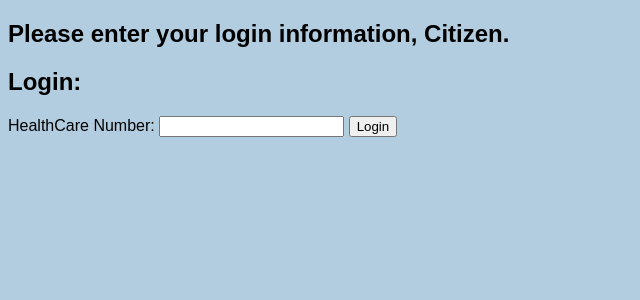
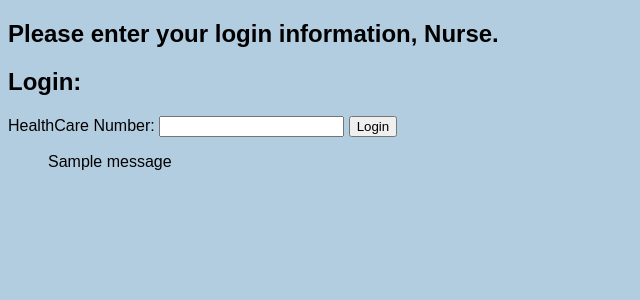
Before and after one commit to tyleryip/vaccine-tracking-app, a Django app: page /nurse/ in a window 1280 px wide. Shown: the top 300 px of the page, without its empty margins (0-640 px from the left). Run offline with Django 3.2, Linux system fonts and the light colour scheme; tables that the repository leaves empty hold one stand-in row (values such as "Sample post"); one stand-in notice (Sample message) is shown.

Commit message:
Finished the login functionality for both Nurse and Civilian

```diff
--- a/cpsc471-project/tracker/templates/tracker/civilianlogin.html
+++ b/cpsc471-project/tracker/templates/tracker/civilian_login.html
@@ -20,15 +20,25 @@
 
     <!-- Enter Login information for the citizen to access their information -->
     <div>
+
+
         <h2> Login: </h2>
         <form method="POST">
             {% csrf_token %}
             <label for="civ-hcc"> HealthCare Number: </label>
-            <input type="number" id="civ-hcc" name="civ-hcc">
+            <input type="number" id="civ-hcc" name="civ-hcc" required>
             <button type="submit">Login</button>
         </form>
 
     </div>
 
+    {% if messages %}
+    <ul>
+      {% for message in messages %}
+        {{ message }}
+      {% endfor %}
+    </ul>
+    {% endif %}
+
   </body>
 </html>
--- /dev/null
+++ b/cpsc471-project/tracker/templates/tracker/nurse_login.html
@@ -0,0 +1,44 @@
+{% load static %}
+
+<!DOCTYPE html>
+<html lang="en">
+  <head>
+    <meta charset="UTF-8" />
+    <meta http-equiv="X-UA-Compatible" content="IE=edge" />
+    <meta name="viewport" content="width=device-width, initial-scale=1.0" />
+    <title>Nurse Login</title>
+    <link
+      rel="stylesheet"
+      type="text/css"
+      href="{% static 'tracker/index.css' %}"
+    />
+  </head>
+  <body>
+    <div>
+        <h2> Please enter your login information, Nurse. </h2>
+    </div>
+
+    <!-- Enter Login information for the citizen to access their information -->
+    <div>
+
+
+        <h2> Login: </h2>
+        <form method="POST">
+            {% csrf_token %}
+            <label for="nurse-hcc"> HealthCare Number: </label>
+            <input type="number" id="nurse-hcc" name="nurse-hcc" required>
+            <button type="submit">Login</button>
+        </form>
+
+    </div>
+
+    {% if messages %}
+    <ul>
+      {% for message in messages %}
+        {{ message }}
+      {% endfor %}
+    </ul>
+    {% endif %}
+
+  </body>
+</html>
--- a/cpsc471-project/tracker/views.py
+++ b/cpsc471-project/tracker/views.py
@@ -11,6 +11,7 @@ from .forms import hcc_form
 from django.http import HttpResponse
 
 from django.contrib.auth import login
+from django.contrib import messages
 
 
 # Main page to pick which user type you are, also display information about the website
@@ -20,19 +21,52 @@ def index_view(request):
 
 # Login screen for nurses
 def nurse_login(request):
-    return render(request, 'tracker/civilianlogin.html')
+    error = False
+    if request.method == 'POST':
+        form = hcc_form(request.POST)
+        if form.is_valid():
+            hcc_no = int(request.POST.get('nurse-hcc'))
+            print('Number in form is: ' + str(hcc_no))
+
+            #Now that we got the information, find the corresponding
+            try:
+                my_nurse = Nurse.objects.get(hcc_no = hcc_no)
+            except Nurse.DoesNotExist:
+                #if Nurse does not exist, then return error screen but let them login
+                error = True
+                messages.error(request, "Specified HealthCare Number does not exist! Please Register or Login with a valid HealthCare Number.")
+            if error == False:
+                return redirect(str(hcc_no)+'/')
+
+    else:
+        form = hcc_form()
+
+    return render(request, 'tracker/nurse_login.html')
 
 # Login screen for civilian
 def civilian_login(request):
+    error = False
     if request.method == 'POST':
         form = hcc_form(request.POST)
 
         if form.is_valid():
-            return redirect('785521144/')
+            hcc_no = int(request.POST.get('civ-hcc'))
+            print('Number in form is: ' + str(hcc_no))
+
+            #Now that we got the information, find the corresponding
+            try:
+                my_civilian = Civilian.objects.get(hcc_no = hcc_no)
+            except Civilian.DoesNotExist:
+                #if civilian does not exist, then return error screen but let them login
+                error = True
+                messages.error(request, "Specified HealthCare Number does not exist! Please Register or Login with a valid HealthCare Number.")
+            if error == False:
+                return redirect(str(hcc_no)+'/')
+
     else:
         form = hcc_form()
 
-    return render(request, 'tracker/civilianlogin.html', {'form':form})
+    return render(request, 'tracker/civilian_login.html')
 
 # Civilian Views: #########################################################
 def civilian_homepage(request, hcc_no):
```
